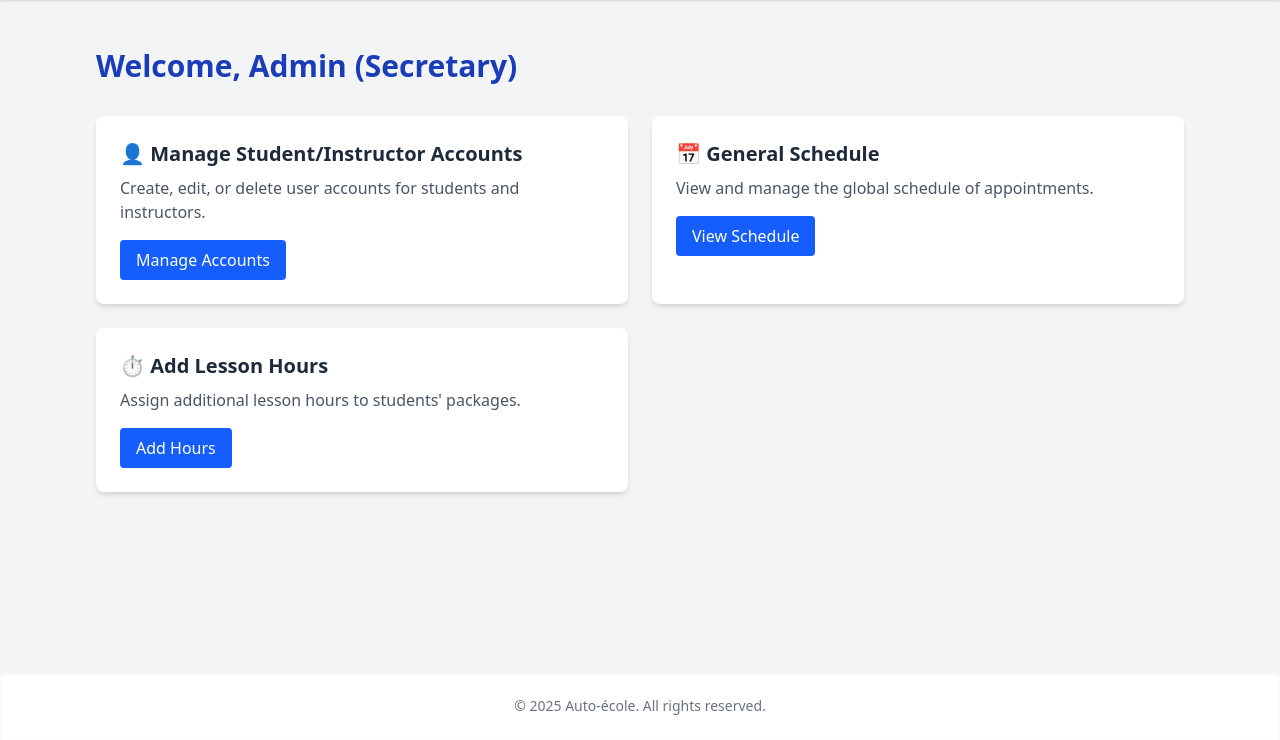
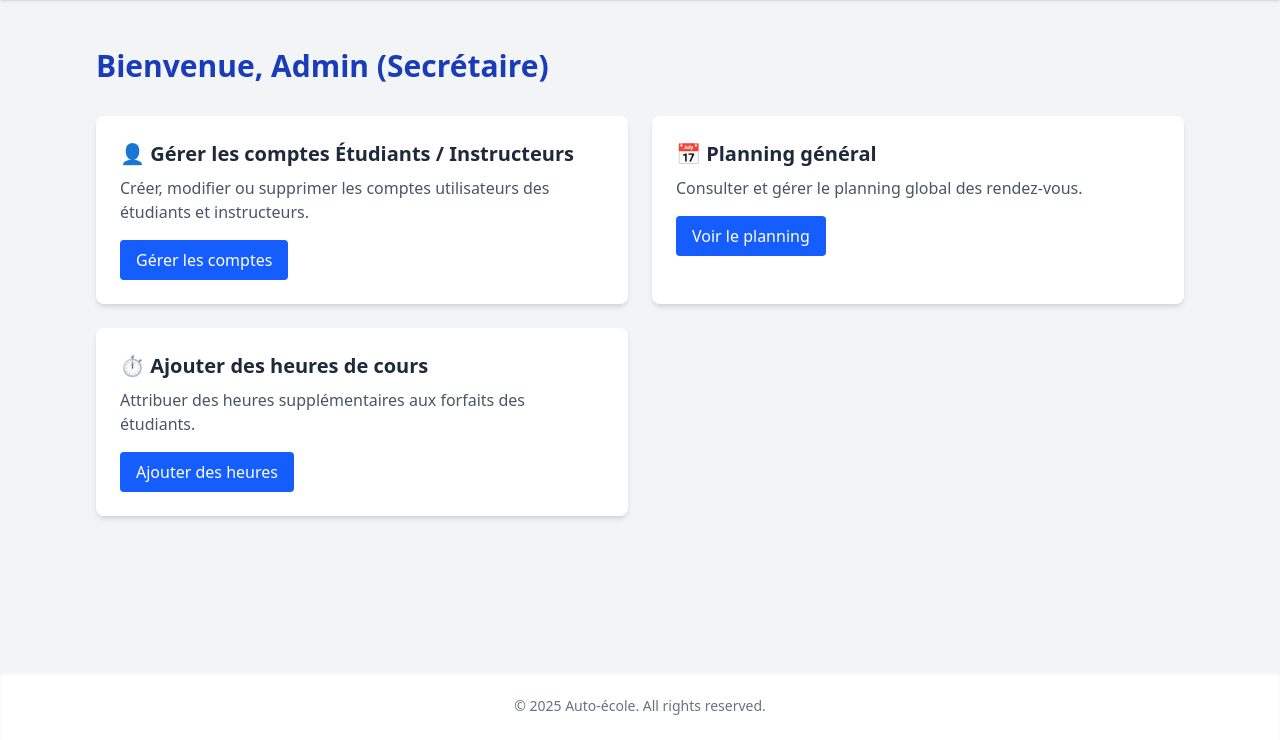
Before and after one commit to zpilia/driving_school, a Django app: template template/dashboard_secretary.html in a window 1280 px wide. Shown: the part 60-800 px from the top of the page. Run offline with Django 5.2, Linux system fonts and the light colour scheme; the template is opened without the code that fills it, so the values that code supplies are empty; a user stored in the database is signed in.

Commit message:
feat(create): reverse language from english to french

```diff
--- a/template/dashboard_secretary.html
+++ b/template/dashboard_secretary.html
@@ -20,27 +20,27 @@
   {% endif %}
 
   <h1 class="text-3xl font-bold text-blue-800 mb-8">
-    Welcome, {{ user.get_full_name|default:user.username }} (Secretary)
+    Bienvenue, {{ user.get_full_name|default:user.username }} (Secrétaire)
   </h1>
 
   <div class="grid grid-cols-1 md:grid-cols-2 gap-6">
 
     <div class="bg-white p-6 rounded-lg shadow-md">
-      <h2 class="text-xl font-semibold text-gray-800 mb-2">👤 Manage Student/Instructor Accounts</h2>
-      <p class="text-gray-600 mb-4">Create, edit, or delete user accounts for students and instructors.</p>
-      <a href="{% url 'accounts:manage_accounts' %}" class="inline-block bg-blue-600 text-white px-4 py-2 rounded hover:bg-blue-700 transition">Manage Accounts</a>
+      <h2 class="text-xl font-semibold text-gray-800 mb-2">👤 Gérer les comptes Étudiants / Instructeurs</h2>
+      <p class="text-gray-600 mb-4">Créer, modifier ou supprimer les comptes utilisateurs des étudiants et instructeurs.</p>
+      <a href="{% url 'accounts:account_list' %}" class="inline-block bg-blue-600 text-white px-4 py-2 rounded hover:bg-blue-700 transition">Gérer les comptes</a>
     </div>
 
     <div class="bg-white p-6 rounded-lg shadow-md">
-      <h2 class="text-xl font-semibold text-gray-800 mb-2">📅 General Schedule</h2>
-      <p class="text-gray-600 mb-4">View and manage the global schedule of appointments.</p>
-      <a href="{% url 'appointments:general_schedule' %}" class="inline-block bg-blue-600 text-white px-4 py-2 rounded hover:bg-blue-700 transition">View Schedule</a>
+      <h2 class="text-xl font-semibold text-gray-800 mb-2">📅 Planning général</h2>
+      <p class="text-gray-600 mb-4">Consulter et gérer le planning global des rendez-vous.</p>
+      <a href="{% url 'appointments:general_schedule' %}" class="inline-block bg-blue-600 text-white px-4 py-2 rounded hover:bg-blue-700 transition">Voir le planning</a>
     </div>
 
     <div class="bg-white p-6 rounded-lg shadow-md">
-      <h2 class="text-xl font-semibold text-gray-800 mb-2">⏱️ Add Lesson Hours</h2>
-      <p class="text-gray-600 mb-4">Assign additional lesson hours to students' packages.</p>
-      <a href="{% url 'lessonpackages:manage' %}" class="inline-block bg-blue-600 text-white px-4 py-2 rounded hover:bg-blue-700 transition">Add Hours</a>
+      <h2 class="text-xl font-semibold text-gray-800 mb-2">⏱️ Ajouter des heures de cours</h2>
+      <p class="text-gray-600 mb-4">Attribuer des heures supplémentaires aux forfaits des étudiants.</p>
+      <a href="{% url 'lessonpackages:manage' %}" class="inline-block bg-blue-600 text-white px-4 py-2 rounded hover:bg-blue-700 transition">Ajouter des heures</a>
     </div>
 
   </div>
```
